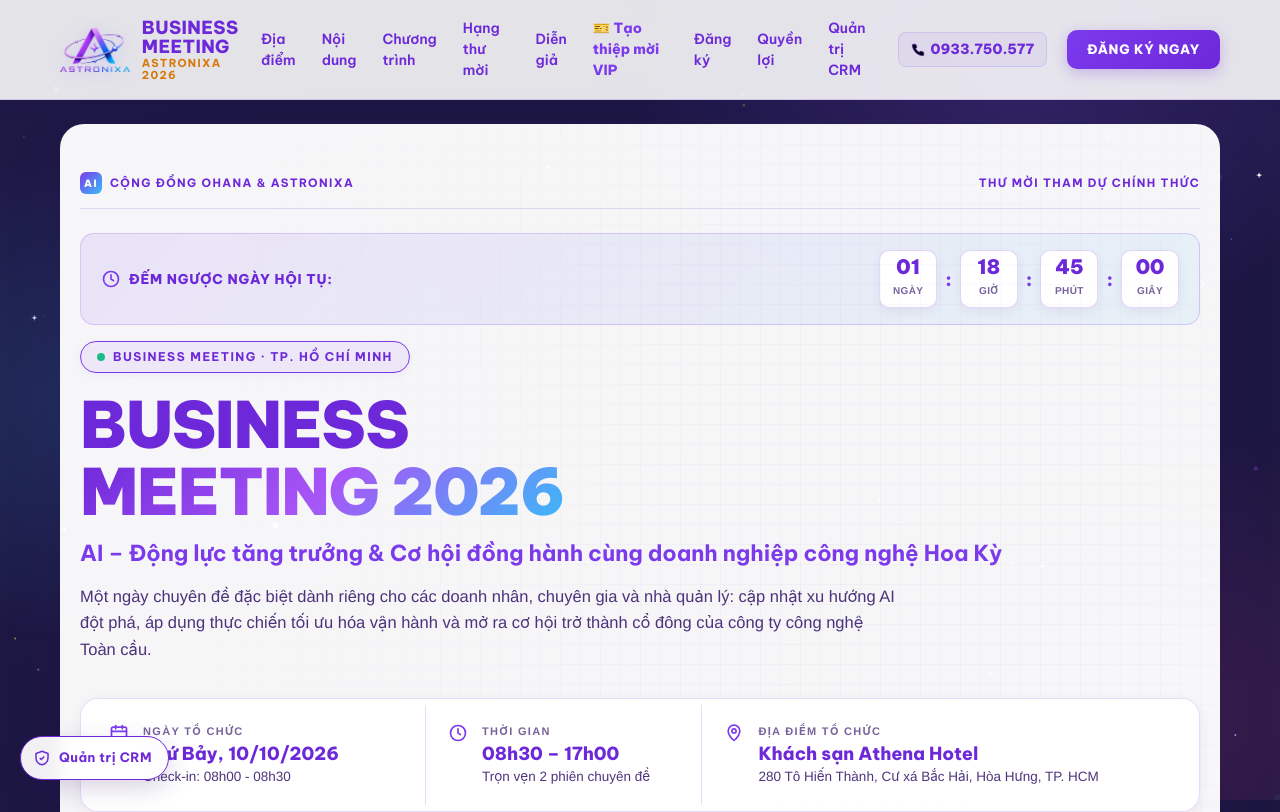
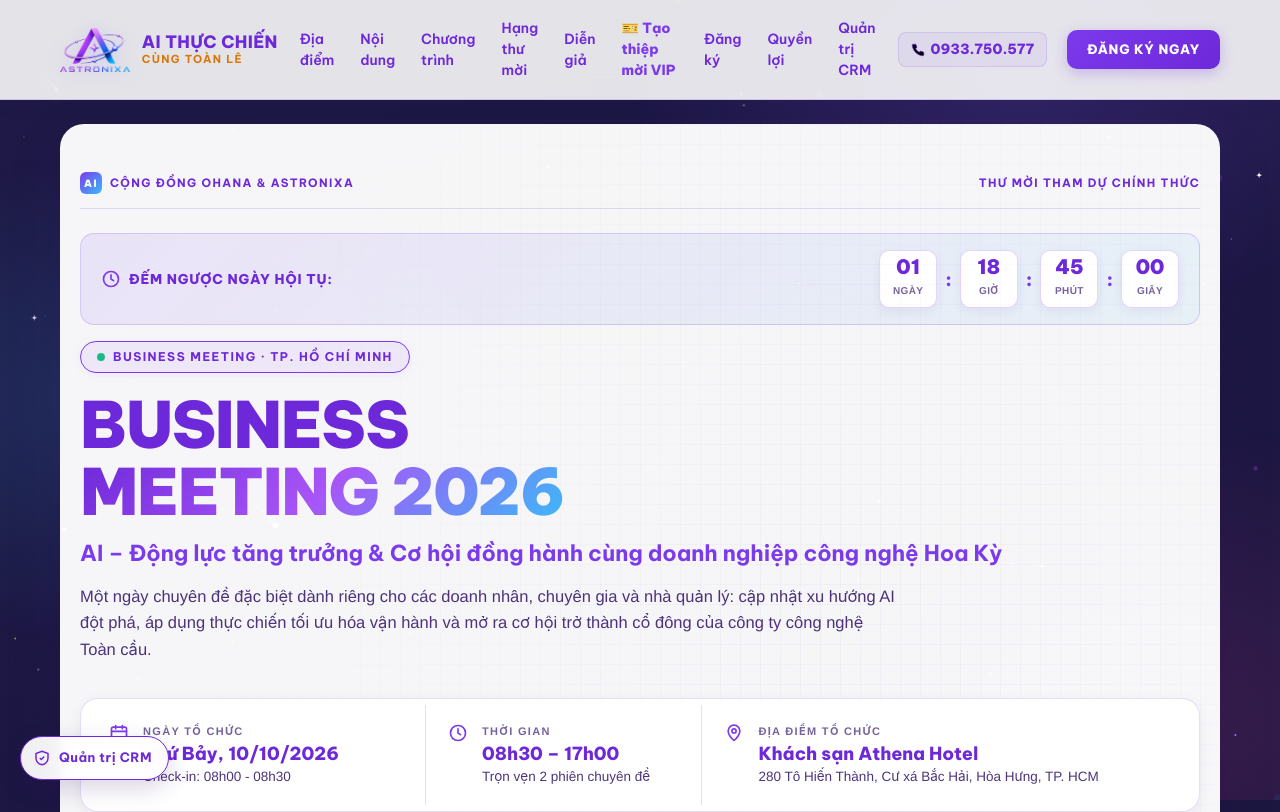
Before and after one commit to huytoan85/Landingpage, a website: page index.html in a window 1280 px wide. Shown: the top 812 px of the page. Drawn offline with nearby package versions, Linux system fonts and the light colour scheme; animation ran at ten frames a second.

Commit message:
Doi logo text thanh AI Thuc Chien Cung Toan Le

```diff
--- a/index.html
+++ b/index.html
@@ -164,11 +164,12 @@
       justify-content: center;
       font-family: "Be Vietnam Pro", sans-serif;
       font-weight: 800;
-      font-size: 18px;
-      line-height: 1.1;
+      font-size: 17px;
+      line-height: 1.15;
       letter-spacing: .02em;
       text-transform: uppercase;
       color: var(--amber);
+      white-space: nowrap;
     }
     .nav .brand-txt span { font-size: 11px; color: var(--gold-2); font-weight: 700; letter-spacing: .12em; }
 
@@ -1843,7 +1844,7 @@
   <nav class="nav" id="topNav">
     <a class="brand" href="#top">
       <img class="brand-logo" src="images/astronixa-logo.png" alt="ASTRONIXA Logo" width="600" height="378">
-      <span class="brand-txt">Business Meeting<span>ASTRONIXA 2026</span></span>
+      <span class="brand-txt">AI Thực Chiến<span>CÙNG TOÀN LÊ</span></span>
     </a>
 
     <div class="links">
```
Also changed, not shown: thiep-moi.html (+2 -2 lines).
